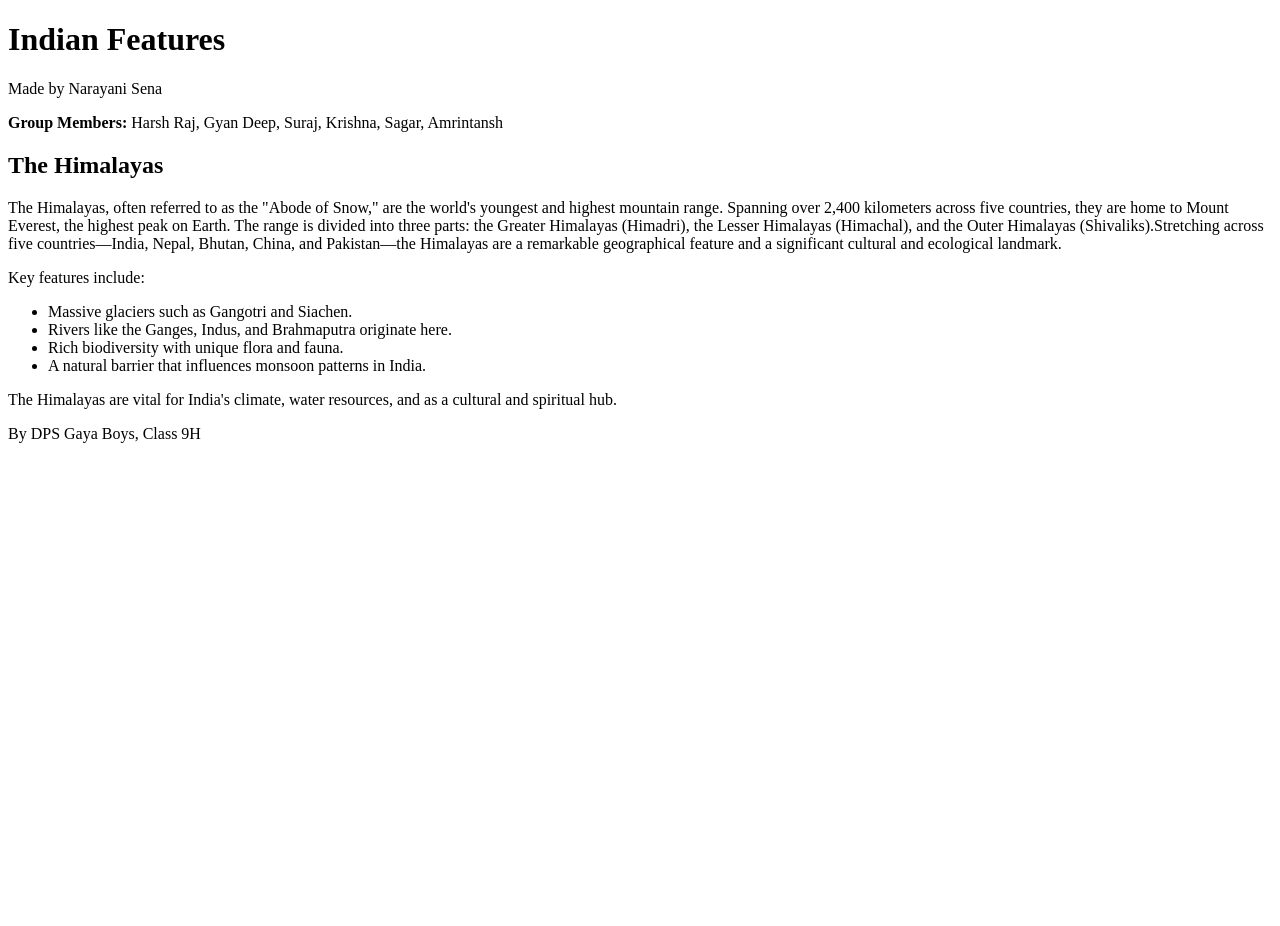
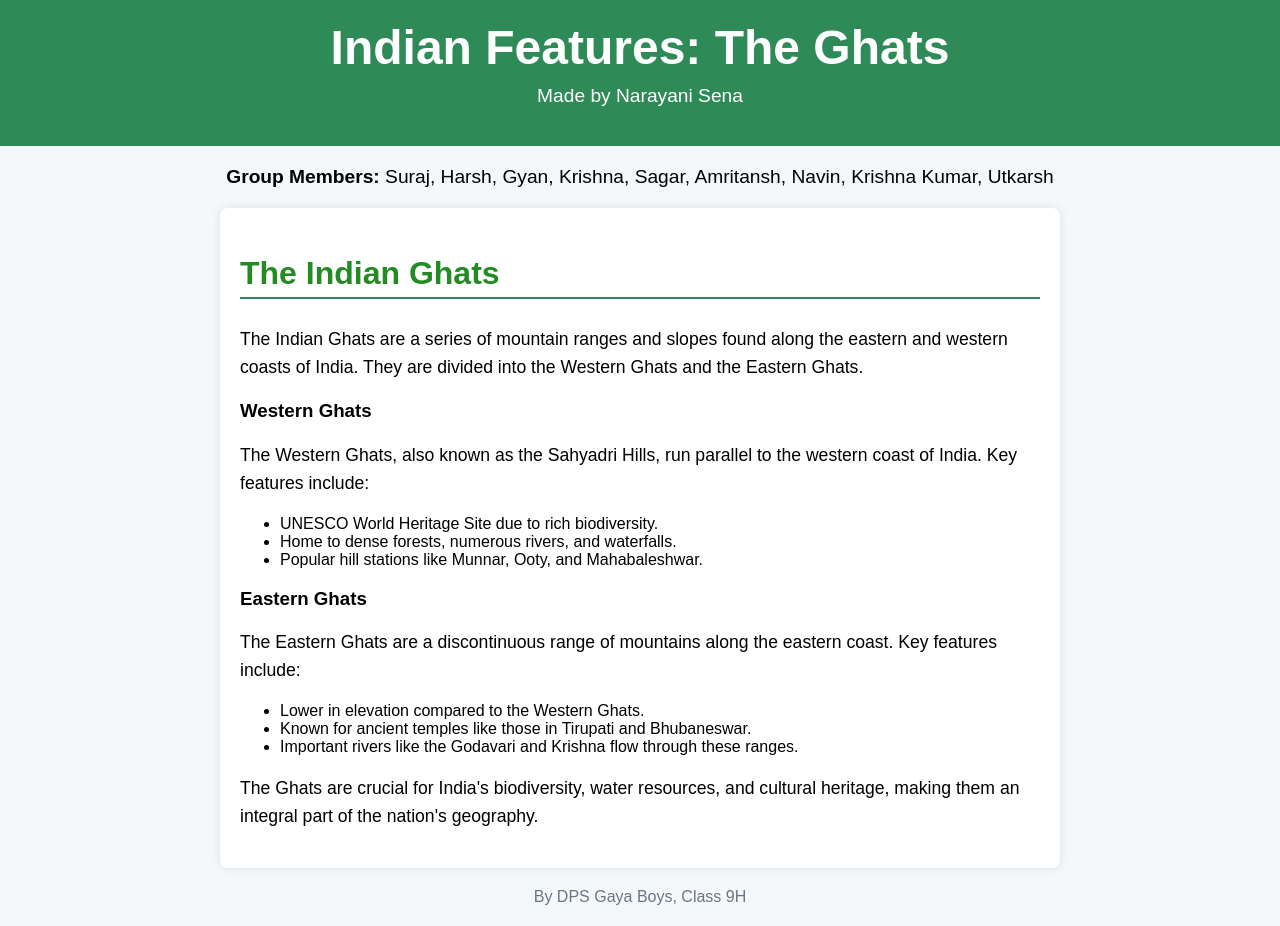
Before and after one commit to NARYANISENA/ghats.real, a plain HTML site: page index.html in a window 1280 px wide. Before the commit the page ends 800 px from the top, so only its background shows below. Drawn offline with Linux system fonts and the light colour scheme.

Commit message:
Update index.html

```diff
--- a/index.html
+++ b/index.html
@@ -1,41 +1,98 @@
 <!DOCTYPE html>
-<html lang="en" >
+<html lang="en">
 <head>
     <meta charset="UTF-8">
-  <title>Untitled</title>
-  <link rel="stylesheet" href="./style.css">
-
+    <meta name="viewport" content="width=device-width, initial-scale=1.0">
+    <title>Indian Features: The Ghats</title>
+    <style>
+        body {
+            font-family: Arial, sans-serif;
+            margin: 0;
+            padding: 0;
+            background-color: #f4f8fb;
+        }
+        header {
+            background-color: #2e8b57;
+            color: white;
+            text-align: center;
+            padding: 20px;
+        }
+        header h1 {
+            font-size: 3em;
+            margin: 0;
+        }
+        header p {
+            font-size: 1.2em;
+            margin-top: 10px;
+        }
+        .members {
+            text-align: center;
+            margin: 20px 0;
+            font-size: 1.2em;
+        }
+        .content {
+            margin: 20px auto;
+            padding: 20px;
+            max-width: 800px;
+            background-color: white;
+            box-shadow: 0 0 10px rgba(0, 0, 0, 0.1);
+            border-radius: 8px;
+        }
+        .content h2 {
+            font-size: 2em;
+            color: #228b22;
+            border-bottom: 2px solid #2e8b57;
+            padding-bottom: 5px;
+        }
+        .content p {
+            line-height: 1.6;
+            font-size: 1.1em;
+        }
+        footer {
+            text-align: center;
+            margin: 20px 0;
+            font-size: 1em;
+            color: #6c757d;
+        }
+    </style>
 </head>
 <body>
-<!-- partial:index.partial.html -->
     <header>
-    <h1>Indian Features</h1>
+        <h1>Indian Features: The Ghats</h1>
         <p>Made by Narayani Sena</p>
     </header>
 
     <div class="members">
-    <p><strong>Group Members:</strong> Harsh Raj, Gyan Deep, Suraj, Krishna, Sagar, Amrintansh</p>
+        <p><strong>Group Members:</strong> Suraj, Harsh, Gyan, Krishna, Sagar, Amritansh, Navin, Krishna Kumar, Utkarsh</p>
     </div>
 
     <div class="content">
-    <h2>The Himalayas</h2>
-    <p>The Himalayas, often referred to as the "Abode of Snow," are the world's youngest and highest mountain range. Spanning over 2,400 kilometers across five countries, they are home to Mount Everest, the highest peak on Earth. The range is divided into three parts: the Greater Himalayas (Himadri), the Lesser Himalayas (Himachal), and the Outer Himalayas (Shivaliks).Stretching across five countries—India, Nepal, Bhutan, China, and Pakistan—the Himalayas are a remarkable geographical feature and a significant cultural and ecological landmark.</p>
-    <p>
-        Key features include:
+        <h2>The Indian Ghats</h2>
+        <p>The Indian Ghats are a series of mountain ranges and slopes found along the eastern and western coasts of India. They are divided into the Western Ghats and the Eastern Ghats.</p>
+
+        <h3>Western Ghats</h3>
+        <p>The Western Ghats, also known as the Sahyadri Hills, run parallel to the western coast of India. Key features include:
             <ul>
-            <li>Massive glaciers such as Gangotri and Siachen.</li>
-            <li>Rivers like the Ganges, Indus, and Brahmaputra originate here.</li>
-            <li>Rich biodiversity with unique flora and fauna.</li>
-            <li>A natural barrier that influences monsoon patterns in India.</li>
+                <li>UNESCO World Heritage Site due to rich biodiversity.</li>
+                <li>Home to dense forests, numerous rivers, and waterfalls.</li>
+                <li>Popular hill stations like Munnar, Ooty, and Mahabaleshwar.</li>
             </ul>
         </p>
-    <p>The Himalayas are vital for India's climate, water resources, and as a cultural and spiritual hub.</p>
+
+        <h3>Eastern Ghats</h3>
+        <p>The Eastern Ghats are a discontinuous range of mountains along the eastern coast. Key features include:
+            <ul>
+                <li>Lower in elevation compared to the Western Ghats.</li>
+                <li>Known for ancient temples like those in Tirupati and Bhubaneswar.</li>
+                <li>Important rivers like the Godavari and Krishna flow through these ranges.</li>
+            </ul>
+        </p>
+
+        <p>The Ghats are crucial for India's biodiversity, water resources, and cultural heritage, making them an integral part of the nation's geography.</p>
     </div>
 
     <footer>
         <p>By DPS Gaya Boys, Class 9H</p>
     </footer>
-<!-- partial -->
-
 </body>
 </html>
```
Lines whose indentation alone changed are shown as unchanged.
